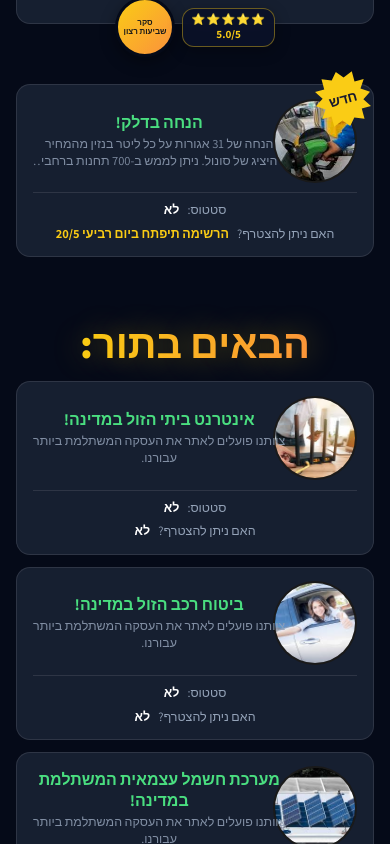
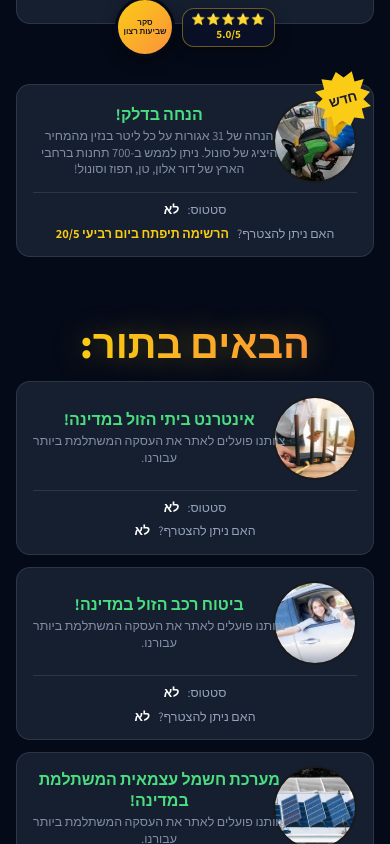
Before and after one commit to gofreeil/purchasing_groups, a SvelteKit app: page / in a window 390 px wide. Shown: the part 1680-2524 px from the top of the page. Built offline with nearby package versions, Linux system fonts and the light colour scheme; no server answers.

Commit message:
fix: הצגת טקסט מלא בכרטיס הרכישה בנייד ללא חיתוך

```diff
--- a/src/app.css
+++ b/src/app.css
@@ -1269,10 +1269,6 @@ a {
         line-height: 1.35;
         opacity: 0.85;
         margin: 0;
-        display: -webkit-box;
-        -webkit-line-clamp: 2;
-        -webkit-box-orient: vertical;
-        overflow: hidden;
     }
 
     .purchase-status {
```
